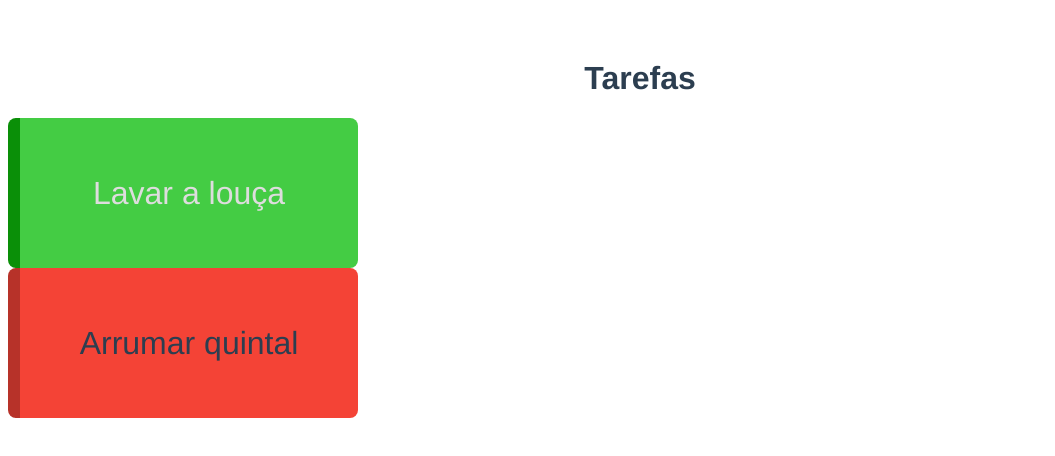
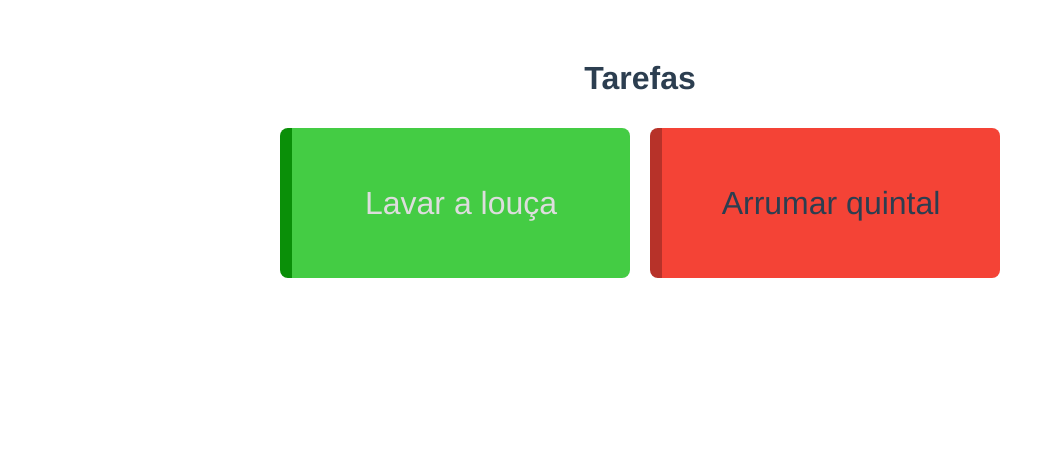
Before and after one commit to caiosfg/Think-List, a Vue app in the folder client/: page / in a window 1280 px wide. Shown: the top 456 px of the page, without its empty margins (0-1055 px from the left). Built offline with nearby package versions, Linux system fonts and the light colour scheme.

Commit message:
algumas mexidinhas

```diff
--- a/client/src/components/Task.vue
+++ b/client/src/components/Task.vue
@@ -20,3 +20,29 @@ export default {
     }
 }
 </script>
+
+<style>
+  .task {
+    box-sizing: border-box;
+    width: 350px;
+    height: 150px;
+    padding: 10px;
+    border-radius: 8px;
+    font-size: 2rem;
+    font-weight: 300;
+    cursor:pointer;
+    user-select: none;
+    display: flex;
+    justify-content: center;
+    align-items: center;
+  }
+  .pending {
+    border-left: 12px solid #B73229;
+    background-color: #F44336 ;
+  }
+  .done {
+    color: #DDD;
+    border-left: 12px solid #0A8F08;
+    background-color: #4c4 ;
+  }
+</style>
--- a/client/src/components/TaskGrid.vue
+++ b/client/src/components/TaskGrid.vue
@@ -1,8 +1,9 @@
 <template>
-  <div class="tasks">
-    <template>
+  <div class="task-grid">
+    <template v-if="tasks.length">
       <Task v-for="task in tasks" :key="task.name" :task="task"></Task>
     </template>
+    <p v-else class="no-task">Sua vida está em dia :)</p>
   </div>
 </template>
 
@@ -18,27 +19,18 @@ export default {
 </script>
 
 <style>
-  .task {
-    box-sizing: border-box;
-    width: 350px;
-    height: 150px;
-    padding: 10px;
-    border-radius: 8px;
-    font-size: 2rem;
-    font-weight: 300;
-    cursor:pointer;
-    user-select: none;
+  .task-grid{
     display: flex;
     justify-content: center;
-    align-items: center;
+    flex-wrap: wrap;
   }
-  .pending {
-    border-left: 12px solid #B73229;
-    background-color: #F44336 ;
+
+  .task-grid .task{
+    margin: 10px;
   }
-  .done {
-    color: #DDD;
-    border-left: 12px solid #0A8F08;
-    background-color: #4c4 ;
+
+  .no-task{
+    color: #AAA;
+    font-size: 1.7rem;
   }
 </style>
```
